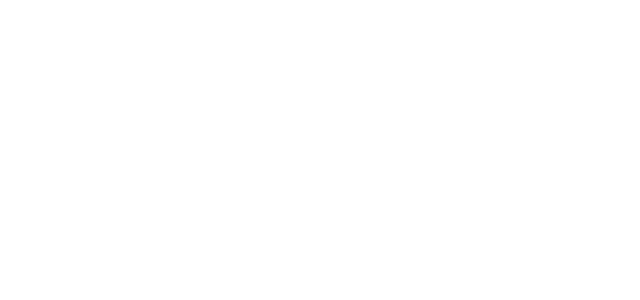
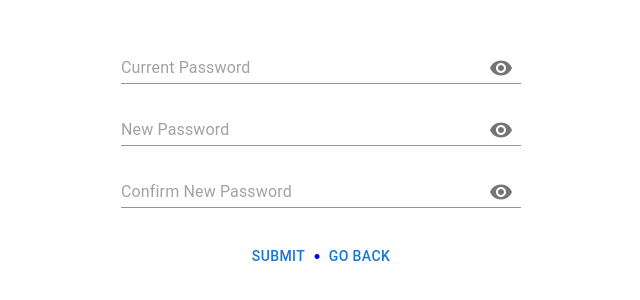
Before and after one commit to macktsawyer/inventory-login-frontend, a React (Create React App) app: page /PasswordChange in a window 1280 px wide. Before the commit this address had no page. Shown: the part 252-552 px from the top of the page, without its empty margins (319-959 px from the left). Built offline with nearby package versions, Linux system fonts and the light colour scheme.

Commit message:
Working on password change feature

```diff
--- a/src/App.js
+++ b/src/App.js
@@ -7,6 +7,7 @@ import Home from './Components/Home';
 import Inventory from './Components/Inventory';
 import About from './Components/About';
 import Admin from './Components/Admin/Admin';
+import PasswordChange from './Components/Admin/PasswordChange';
 import { Routes, Route } from 'react-router-dom';
 import { AuthContext } from './Services/authContext';
 import ProtectedRoute from './Services/ProtectedRoutes';
@@ -32,6 +33,7 @@ function App() {
           <Route exact element={<ProtectedRoute />} >
             <Route path='/Admin' element={<Admin />} />
             <Route path='/Logout' element={<Logout />} />
+            <Route path='/PasswordChange' element={<PasswordChange />} />
           </Route>
         </Routes>
       </AuthContext.Provider>
--- a/src/Components/Admin/Admin.js
+++ b/src/Components/Admin/Admin.js
@@ -14,6 +14,8 @@ const Admin = () => {
       <CurrentInventory />
       <footer className="footerBar">
           <Link to='/Logout'><Button variant="text"><strong>Logout</strong></Button></Link>
+          <strong style={{color: "blue"}}>•</strong>
+          <Link to='/PasswordChange'><Button><strong>Change Password</strong></Button></Link>
       </footer>
     </>
   )
--- /dev/null
+++ b/src/Components/Admin/PasswordChange.js
@@ -0,0 +1,100 @@
+import React, { useState } from 'react';
+import Input from '@mui/material/Input';
+import Button from '@mui/material/Button';
+import InputAdornment from '@mui/material/InputAdornment';
+import IconButton from '@mui/material/IconButton';
+import Visibility from '@mui/icons-material/Visibility';
+import VisibilityOff from '@mui/icons-material/VisibilityOff';
+import { Link, useNavigate } from 'react-router-dom';
+import { useAuth } from '../../Services/authContext';
+import '../../Styles/PasswordChange.scss';
+
+const PasswordChange = () => {
+    const [ currentPassword, setCurrentPassword ] = useState('');
+    const [ newPassword, setNewPassword ] = useState('');
+    const [ newPasswordConf, setNewPasswordConf ] = useState('');
+    const [showPassword, setShowPassword] = useState(false);
+    const [isError, setIsError] = useState(false);
+    let Navigate = useNavigate();
+
+    const handleSubmit = (e) => {
+        e.preventDefault();
+        console.log('Success')
+    }
+
+    const handleClickShowPassword = () => {
+        setShowPassword(!showPassword);
+      };
+
+    const handleMouseDownPassword = (e) => {
+        e.preventDefault();
+    };
+
+    const handleCurrentChange = (e) => {
+        e.preventDefault();
+        setCurrentPassword(e.target.value);
+    };
+
+    const handleNewChange = (e) => {
+        e.preventDefault();
+        setNewPassword(e.target.value);
+    }
+
+    const handleNewConfChange = (e) => {
+        e.preventDefault();
+        setNewPasswordConf(e.target.value);
+    }
+
+  return (
+    <div className="fullWindow">
+      <form onSubmit={handleSubmit} className="changePasswordBox">
+        <div className="inputField">
+          <Input placeholder="Current Password"
+          onChange={handleCurrentChange}
+          fullWidth label="Password"
+          type={showPassword ? "text" : "password"}
+          endAdornment={
+              <InputAdornment position="end">
+                  <IconButton onClick={handleClickShowPassword} onMouseDown={handleMouseDownPassword} >
+                    {showPassword ? <VisibilityOff /> : <Visibility />}
+                  </IconButton>
+              </InputAdornment>
+          }  />
+        </div>
+        <div className="inputField">
+          <Input placeholder="New Password"
+          onChange={handleNewChange}
+          fullWidth label="Password"
+          type={showPassword ? "text" : "password"}
+          endAdornment={
+              <InputAdornment position="end">
+                  <IconButton onClick={handleClickShowPassword} onMouseDown={handleMouseDownPassword}>
+                    {showPassword ? <VisibilityOff /> : <Visibility />}
+                  </IconButton>
+              </InputAdornment>
+          }  />
+        </div>
+        <div className="inputField">
+          <Input placeholder="Confirm New Password"
+          onChange={handleNewConfChange}
+          fullWidth label="Password"
+          type={showPassword ? "text" : "password"}
+          endAdornment={
+              <InputAdornment position="end">
+                  <IconButton onClick={handleClickShowPassword} onMouseDown={handleMouseDownPassword}>
+                    {showPassword ? <VisibilityOff /> : <Visibility />}
+                  </IconButton>
+              </InputAdornment>
+          }  />
+        </div>
+        <Button type="submit" onSubmit={handleSubmit}>Submit</Button>
+        <strong style={{color: "blue"}}>•</strong>
+        <Link className="goBack" to='/'><Button>Go Back</Button></Link>
+        <br/>
+        { isError && <error>The current password was incorrect or new passwords provided don't match</error>}
+      </form>
+    </div>
+  )
+}
+
+export default PasswordChange
--- /dev/null
+++ b/src/Styles/PasswordChange.scss
@@ -0,0 +1,16 @@
+.fullWindow {
+    height: 100vh;
+    width: 100vw;
+    overflow: hidden;
+    display: flex;
+    justify-content: center;
+    align-items: center;
+    flex-direction: column;
+    .changePasswordBox {
+        align-self: center;
+    }
+    .inputField {
+        margin: 30px;
+        width: 400px;
+    }
+}
```
